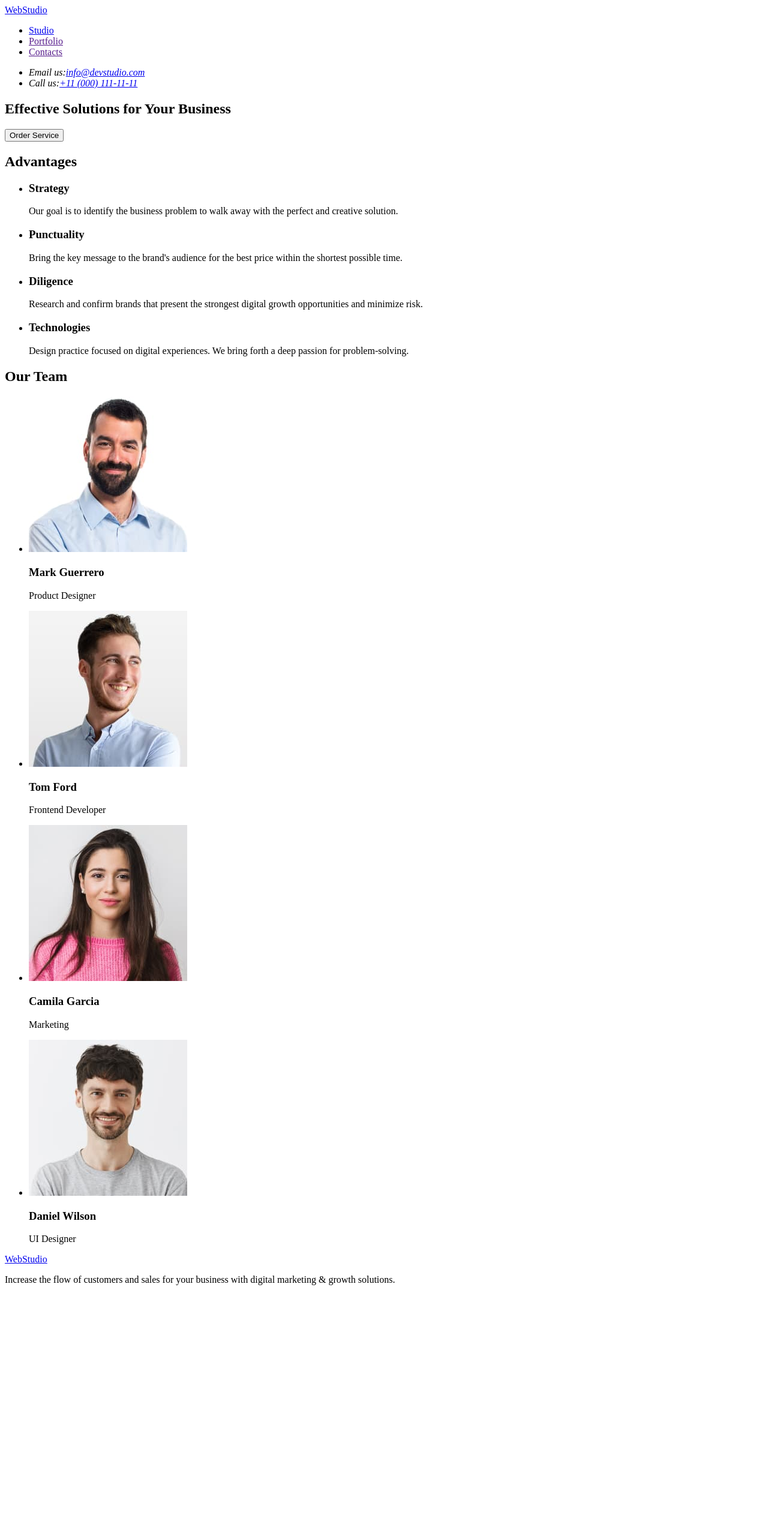
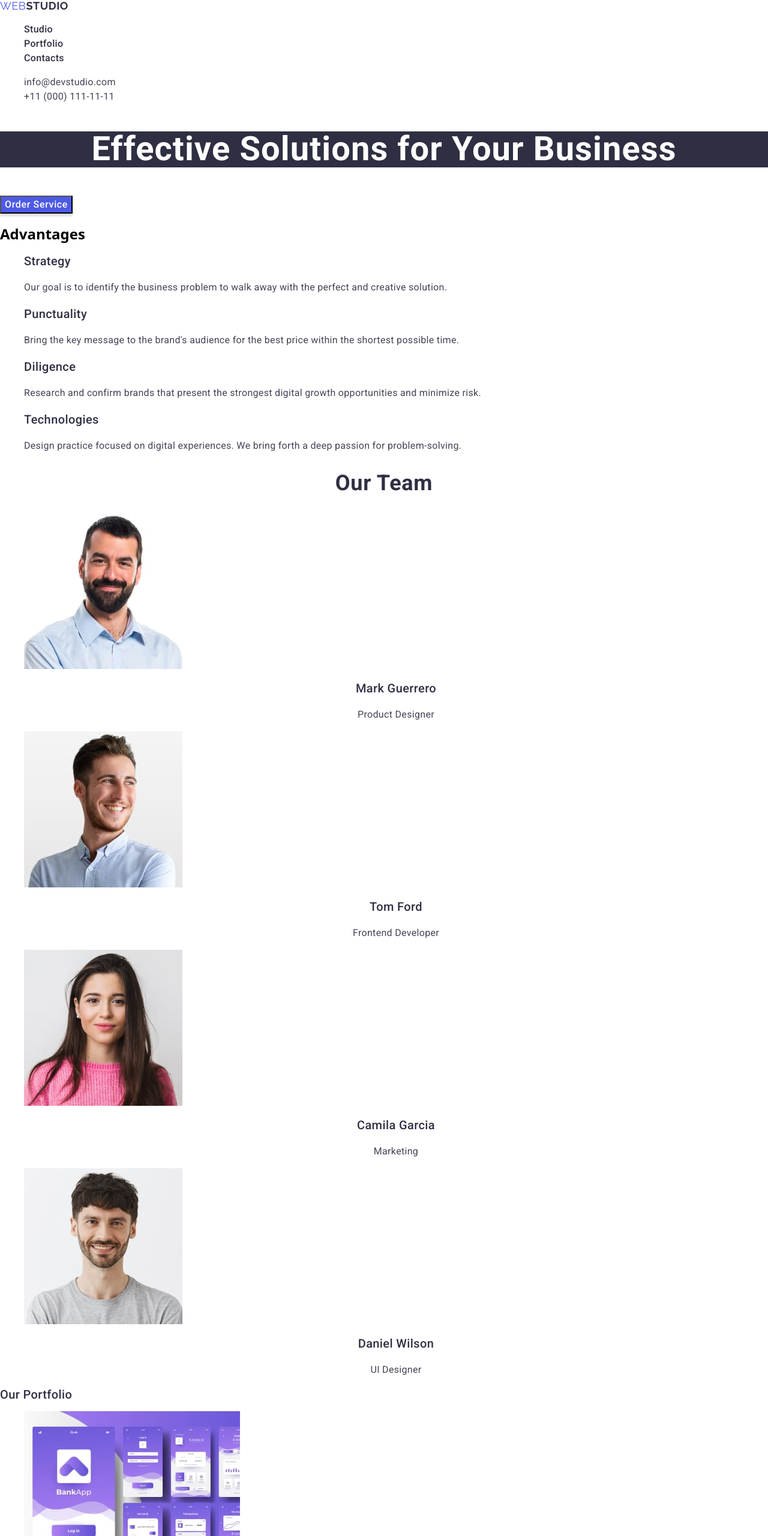
Before and after one commit to ded-danda/goit-markup-hw-01, a plain HTML site: page index.html in a window 1280 px wide. Shown: the top 2560 px of the page at 60% size. Before the commit the page ends 2158 px from the top, so only its background shows below. Drawn offline with nearby package versions, Linux system fonts and the light colour scheme.

Commit message:
first commit

```diff
--- /dev/null
+++ b/css/styles.css
@@ -0,0 +1,434 @@
+/* Top Our styles*/
+ul,
+ol {
+  list-style-type: none;
+}
+
+a {
+  text-decoration: none;
+}
+
+button {
+  cursor: pointer;
+}
+
+img {
+  display: block;
+}
+
+.body {
+  font-family: 'Roboto', sans-serif;
+  color: #111111;
+}
+/* Top Our styles*/
+
+/* Page header styles*/
+.logo {
+  font-family: 'Raleway', sans-serif;
+  font-weight: 700;
+  font-size: 18px;
+  line-height: 1.16;
+  letter-spacing: 0.03em;
+  text-transform: uppercase;
+  color: #4d5ae5;
+}
+
+.text-topcolor {
+  font-family: 'Raleway', sans-serif;
+  font-weight: 400;
+  font-size: 18px;
+  line-height: 1.16;
+  letter-spacing: 0.03em;
+  text-transform: uppercase;
+  color: #4d5ae5;
+}
+
+.text-color {
+  font-family: 'Raleway', sans-serif;
+  font-weight: 700;
+  font-size: 18px;
+  line-height: 1.16;
+  letter-spacing: 0.03em;
+  text-transform: uppercase;
+  color: #2e2f42;
+}
+
+.list-link {
+  font-family: 'Roboto', sans-serif;
+  font-weight: 500;
+  font-size: 16px;
+  line-height: 1.5;
+  letter-spacing: 0.02em;
+  color: #2e2f42;
+}
+
+.list-link:hover,
+.list-link:focus {
+  color: #404bbf;
+}
+
+.list-contact {
+  font-family: 'Roboto', sans-serif;
+  font-style: normal;
+  font-weight: 400;
+  font-size: 16px;
+  line-height: 1.5;
+  letter-spacing: 0.02em;
+  color: #434455;
+}
+
+.list-contact:hover,
+.list-contact:focus {
+  color: #404bbf;
+}
+/* Page header styles*/
+/* Page top-hero styles*/
+.main-title-text {
+  font-family: 'Roboto', sans-serif;
+  font-weight: 700;
+  font-size: 56px;
+  line-height: 1.07;
+  letter-spacing: 0.02em;
+  text-align: center;
+  color: #fff;
+  background: #2e2f42;
+}
+
+.top-button {
+  font-family: 'Roboto', sans-serif;
+  font-weight: 500;
+  font-size: 16px;
+  line-height: 1.5;
+  letter-spacing: 0.04em;
+  color: #fff;
+  box-shadow: 0 4px 4px 0 rgba(0, 0, 0, 0.15);
+  background: #4d5ae5;
+}
+
+.top-button:hover,
+.top-button:focus {
+  box-shadow: 0 4px 4px 0 rgba(0, 0, 0, 0.15);
+  background: #404bbf;
+}
+/* Page hero styles*/
+.list-strategy {
+  font-family: 'Roboto', sans-serif;
+  font-weight: 500;
+  font-size: 20px;
+  line-height: 1.2;
+  letter-spacing: 0.02em;
+  color: #2e2f42;
+}
+
+.text-strategy {
+  font-family: 'Roboto', sans-serif;
+  font-weight: 400;
+  font-size: 16px;
+  line-height: 1.5;
+  letter-spacing: 0.02em;
+  color: #434455;
+}
+
+.list-punctuality {
+  font-family: 'Roboto', sans-serif;
+  font-weight: 500;
+  font-size: 20px;
+  line-height: 1.2;
+  letter-spacing: 0.02em;
+  color: #2e2f42;
+}
+
+.text-punctuality {
+  font-family: 'Roboto', sans-serif;
+  font-weight: 400;
+  font-size: 16px;
+  line-height: 1.5;
+  letter-spacing: 0.02em;
+  color: #434455;
+}
+
+.list-diligence {
+  font-family: 'Roboto', sans-serif;
+  font-weight: 500;
+  font-size: 20px;
+  line-height: 1.2;
+  letter-spacing: 0.02em;
+  color: #2e2f42;
+}
+
+.text-diligence {
+  font-family: 'Roboto', sans-serif;
+  font-weight: 400;
+  font-size: 16px;
+  line-height: 1.5;
+  letter-spacing: 0.02em;
+  color: #434455;
+}
+
+.list-technologies {
+  font-family: 'Roboto', sans-serif;
+  font-weight: 500;
+  font-size: 20px;
+  line-height: 1.2;
+  letter-spacing: 0.02em;
+  color: #2e2f42;
+}
+
+.text-technologies {
+  font-family: 'Roboto', sans-serif;
+  font-weight: 400;
+  font-size: 16px;
+  line-height: 1.5;
+  letter-spacing: 0.02em;
+  color: #434455;
+}
+/* Page hero styles*/
+/* Page team styles*/
+.page-team {
+  font-family: 'Roboto', sans-serif;
+  font-weight: 700;
+  font-size: 36px;
+  line-height: 1.11111;
+  letter-spacing: 0.02em;
+  text-transform: capitalize;
+  text-align: center;
+  color: #2e2f42;
+}
+
+.list-mark {
+  font-family: 'Roboto', sans-serif;
+  font-weight: 500;
+  font-size: 20px;
+  line-height: 1.2;
+  letter-spacing: 0.02em;
+  text-align: center;
+  color: #2e2f42;
+}
+
+.proffesson-mark {
+  font-family: 'Roboto', sans-serif;
+  font-weight: 400;
+  font-size: 16px;
+  line-height: 1.5;
+  letter-spacing: 0.02em;
+  text-align: center;
+  color: #434455;
+}
+
+.list-tom {
+  font-family: 'Roboto', sans-serif;
+  font-weight: 500;
+  font-size: 20px;
+  line-height: 1.2;
+  letter-spacing: 0.02em;
+  text-align: center;
+  color: #2e2f42;
+}
+
+.proffesson-tom {
+  font-family: 'Roboto', sans-serif;
+  font-weight: 400;
+  font-size: 16px;
+  line-height: 1.5;
+  letter-spacing: 0.02em;
+  text-align: center;
+  color: #434455;
+}
+
+.list-camila {
+  font-family: 'Roboto', sans-serif;
+  font-weight: 500;
+  font-size: 20px;
+  line-height: 1.2;
+  letter-spacing: 0.02em;
+  text-align: center;
+  color: #2e2f42;
+}
+
+.proffesson-camila {
+  font-family: 'Roboto', sans-serif;
+  font-weight: 400;
+  font-size: 16px;
+  line-height: 1.5;
+  letter-spacing: 0.02em;
+  text-align: center;
+  color: #434455;
+}
+
+.list-daniel {
+  font-family: 'Roboto', sans-serif;
+  font-weight: 500;
+  font-size: 20px;
+  line-height: 1.2;
+  letter-spacing: 0.02em;
+  text-align: center;
+  color: #2e2f42;
+}
+
+.proffesson-daniel {
+  font-family: 'Roboto', sans-serif;
+  font-weight: 400;
+  font-size: 16px;
+  line-height: 1.5;
+  letter-spacing: 0.02em;
+  text-align: center;
+  color: #434455;
+}
+/* Page portfolio styles*/
+.page-portfolio {
+  font-family: 'Roboto', sans-serif;
+  font-weight: 500;
+  font-size: 20px;
+  line-height: 1.2;
+  letter-spacing: 0.02em;
+  color: #2e2f42;
+}
+
+.list-banking {
+  font-family: 'Roboto', sans-serif;
+  font-weight: 500;
+  font-size: 20px;
+  line-height: 1.2;
+  letter-spacing: 0.02em;
+  color: #2e2f42;
+}
+
+.text-app {
+  font-family: 'Roboto', sans-serif;
+  font-weight: 400;
+  font-size: 16px;
+  line-height: 1.5;
+  letter-spacing: 0.02em;
+  color: #434455;
+}
+
+.list-payment {
+  font-family: 'Roboto', sans-serif;
+  font-weight: 500;
+  font-size: 20px;
+  line-height: 1.2;
+  letter-spacing: 0.02em;
+  color: #2e2f42;
+}
+
+.text-marketing {
+  font-family: 'Roboto', sans-serif;
+  font-weight: 400;
+  font-size: 16px;
+  line-height: 1.5;
+  letter-spacing: 0.02em;
+  color: #434455;
+}
+
+.list-meditation {
+  font-family: 'Roboto', sans-serif;
+  font-weight: 500;
+  font-size: 20px;
+  line-height: 1.2;
+  letter-spacing: 0.02em;
+  color: #2e2f42;
+}
+
+.text-app {
+  font-family: 'Roboto', sans-serif;
+  font-weight: 400;
+  font-size: 16px;
+  line-height: 1.5;
+  letter-spacing: 0.02em;
+  color: #434455;
+}
+
+.list-service {
+  font-family: 'Roboto', sans-serif;
+  font-weight: 500;
+  font-size: 20px;
+  line-height: 1.2;
+  letter-spacing: 0.02em;
+  color: #2e2f42;
+}
+
+.text-marketing {
+  font-family: 'Roboto', sans-serif;
+  font-weight: 400;
+  font-size: 16px;
+  line-height: 1.5;
+  letter-spacing: 0.02em;
+  color: #434455;
+}
+
+.list-illustrations {
+  font-family: 'Roboto', sans-serif;
+  font-weight: 500;
+  font-size: 20px;
+  line-height: 1.2;
+  letter-spacing: 0.02em;
+  color: #2e2f42;
+}
+
+.text-design {
+  font-family: 'Roboto', sans-serif;
+  font-weight: 400;
+  font-size: 16px;
+  line-height: 1.5;
+  letter-spacing: 0.02em;
+  color: #434455;
+}
+
+.list-online {
+  font-family: 'Roboto', sans-serif;
+  font-weight: 500;
+  font-size: 20px;
+  line-height: 1.2;
+  letter-spacing: 0.02em;
+  color: #2e2f42;
+}
+
+.text-marketing {
+  font-family: 'Roboto', sans-serif;
+  font-weight: 400;
+  font-size: 16px;
+  line-height: 1.5;
+  letter-spacing: 0.02em;
+  color: #434455;
+}
+/* Page portfolio styles*/
+/* Page footer styles*/
+.logo {
+  font-family: 'Raleway', sans-serif;
+  font-weight: 700;
+  font-size: 18px;
+  line-height: 1.16;
+  letter-spacing: 0.03em;
+  text-transform: uppercase;
+  color: #4d5ae5;
+}
+
+.text-topcolor {
+  font-family: 'Raleway', sans-serif;
+  font-weight: 400;
+  font-size: 18px;
+  line-height: 1.16;
+  letter-spacing: 0.03em;
+  text-transform: uppercase;
+  color: #4d5ae5;
+}
+
+.text-color {
+  font-family: 'Raleway', sans-serif;
+  font-weight: 700;
+  font-size: 18px;
+  line-height: 1.16;
+  letter-spacing: 0.03em;
+  text-transform: uppercase;
+  color: #2e2f42;
+}
+
+.text-footer {
+  font-family: 'Roboto', sans-serif;
+  font-weight: 400;
+  font-size: 16px;
+  line-height: 1.5;
+  letter-spacing: 0.02em;
+  color: #f4f4fd;
+}
+/* Page footer styles*/
--- a/index.html
+++ b/index.html
@@ -4,66 +4,99 @@
     <meta charset="UTF-8" />
     <meta name="viewport" content="width=device-width, initial-scale=1.0" />
     <title>WEBSTUDIO</title>
+    <!-- Google fonts links-->
+    <link rel="preconnect" href="https://fonts.googleapis.com" />
+    <link rel="preconnect" href="https://fonts.gstatic.com" crossorigin />
+    <link
+      href="https://fonts.googleapis.com/css2?family=Raleway:ital,wght@0,100..900;1,100..900&family=Roboto:ital,wght@0,100;0,300;0,400;0,500;0,700;0,900;1,100;1,300;1,400;1,500;1,700;1,900&display=swap"
+      rel="stylesheet"
+    />
+    <!-- Modern Normaliza link -->
+    <link
+      rel="stylesheet"
+      href="https://cdnjs.cloudflare.com/ajax/libs/modern-normalize/2.0.0/modern-normalize.min.css"
+    />
+    <!-- Only styles link -->
+    <link rel="stylesheet" href="./css/styles.css" />
   </head>
+
   <body>
-    <header>
-      <nav>
-        <a href="./index.html">WebStudio</a>
-        <ul>
-          <li><a href="./index.html">Studio</a></li>
-          <li><a href="">Portfolio</a></li>
-          <li><a href="">Contacts</a></li>
+    <header class="top-header">
+      <nav class="top-nav">
+        <a class="logo" href="./index.html"
+          ><span class="text-topcolor">Web</span
+          ><span class="text-color">Studio</span></a
+        >
+        <ul class="list">
+          <li class="list-item">
+            <a class="list-link" href="./index.html">Studio</a>
+          </li>
+          <li class="list-item">
+            <a class="list-link" href="">Portfolio</a>
+          </li>
+          <li class="list-item">
+            <a class="list-link" href="">Contacts</a>
+          </li>
         </ul>
       </nav>
       <address>
         <ul>
           <li>
-            Email us:<a href="mailto:info@devstudio.com">info@devstudio.com</a>
+            <a class="list-contact" href="mailto:info@devstudio.com"
+              >info@devstudio.com</a
+            >
           </li>
-          <li>Call us:<a href="tel:+110001111111">+11 (000) 111-11-11</a></li>
+          <li>
+            <a class="list-contact" href="tel:+110001111111"
+              >+11 (000) 111-11-11</a
+            >
+          </li>
         </ul>
       </address>
     </header>
+    <!-- Main styles link -->
     <main>
-      <section>
-        <h1>Effective Solutions for Your Business</h1>
-        <button type="button">Order Service</button>
+      <section class="top-hero">
+        <h1 class="main-title-text">Effective Solutions for Your Business</h1>
+        <button class="top-button" type="button">Order Service</button>
       </section>
-      <section>
-        <h2>Advantages</h2>
+      <!-- Hero -->
+      <section class="hero">
+        <h2 class="page-advantages">Advantages</h2>
         <ul>
           <li>
-            <h3>Strategy</h3>
-            <p>
+            <h3 class="list-strategy">Strategy</h3>
+            <p class="text-strategy">
               Our goal is to identify the business problem to walk away with the
               perfect and creative solution.
             </p>
           </li>
           <li>
-            <h3>Punctuality</h3>
-            <p>
+            <h3 class="list-punctuality">Punctuality</h3>
+            <p class="text-punctuality">
               Bring the key message to the brand's audience for the best price
               within the shortest possible time.
             </p>
           </li>
           <li>
-            <h3>Diligence</h3>
-            <p>
+            <h3 class="list-diligence">Diligence</h3>
+            <p class="text-diligence">
               Research and confirm brands that present the strongest digital
               growth opportunities and minimize risk.
             </p>
           </li>
           <li>
-            <h3>Technologies</h3>
-            <p>
+            <h3 class="list-technologies">Technologies</h3>
+            <p class="text-technologies">
               Design practice focused on digital experiences. We bring forth a
               deep passion for problem-solving.
             </p>
           </li>
         </ul>
       </section>
-      <section>
-        <h2>Our Team</h2>
+      <!-- Team -->
+      <section class="team">
+        <h2 class="page-team">Our Team</h2>
         <ul>
           <li>
             <img
@@ -72,8 +105,8 @@
               width="264"
               height="260"
             />
-            <h3>Mark Guerrero</h3>
-            <p>Product Designer</p>
+            <h3 class="list-mark">Mark Guerrero</h3>
+            <p class="proffesson-mark">Product Designer</p>
           </li>
           <li>
             <img
@@ -82,8 +115,8 @@
               width="264"
               height="260"
             />
-            <h3>Tom Ford</h3>
-            <p>Frontend Developer</p>
+            <h3 class="list-tom">Tom Ford</h3>
+            <p class="proffesson-tom">Frontend Developer</p>
           </li>
           <li>
             <img
@@ -92,8 +125,8 @@
               width="264"
               height="260"
             />
-            <h3>Camila Garcia</h3>
-            <p>Marketing</p>
+            <h3 class="list-camila">Camila Garcia</h3>
+            <p class="proffesson-camila">Marketing</p>
           </li>
           <li>
             <img
@@ -102,15 +135,85 @@
               width="264"
               height="260"
             />
-            <h3>Daniel Wilson</h3>
-            <p>UI Designer</p>
+            <h3 class="list-daniel">Daniel Wilson</h3>
+            <p class="proffesson-daniel">UI Designer</p>
+          </li>
+        </ul>
+      </section>
+      <!-- Portfolio -->
+      <section class="portfolio">
+        <h2 class="page-portfolio">Our Portfolio</h2>
+        <ul>
+          <li>
+            <img
+              src="./images/our_portfolio/banking_app.jpg"
+              alt="Banking App"
+              width="360"
+              height="300"
+            />
+            <h3 class="list-banking">Banking App</h3>
+            <p class="text-app">App</p>
+          </li>
+          <li>
+            <img
+              src="./images/our_portfolio/cashless_payment.jpg"
+              alt="Cashless Payment"
+              width="360"
+              height="300"
+            />
+            <h3 class="list-payment">Cashless Payment</h3>
+            <p class="text-marketing">Marketing</p>
+          </li>
+          <li>
+            <img
+              src="./images/our_portfolio/meditation_app.jpg"
+              alt="Meditation App"
+              width="360"
+              height="300"
+            />
+            <h3 class="list-meditation">Meditation App</h3>
+            <p class="text-app">App</p>
+          </li>
+          <li>
+            <img
+              src="./images/our_portfolio/taxi_service.jpg"
+              alt="Taxi Service"
+              width="360"
+              height="300"
+            />
+            <h3 class="list-service">Taxi Service</h3>
+            <p class="text-marketing">Marketing</p>
+          </li>
+          <li>
+            <img
+              src="./images/our_portfolio/screen_illustrations.jpg"
+              alt="Screen Illustrations"
+              width="360"
+              height="300"
+            />
+            <h3 class="list-illustrations">Screen Illustrations</h3>
+            <p class="text-design">Design</p>
+          </li>
+          <li>
+            <img
+              src="./images/our_portfolio/online_courses.jpg"
+              alt="Online Courses"
+              width="360"
+              height="300"
+            />
+            <h3 class="list-online">Online Courses</h3>
+            <p class="text-marketing">Marketing</p>
           </li>
         </ul>
       </section>
     </main>
-    <footer>
-      <a href="./index.html">WebStudio</a>
-      <p>
+    <!-- Footer -->
+    <footer class="page-footer">
+      <a class="logo" href="./index.html"
+        ><span class="text-topcolor">Web</span
+        ><span class="text-color">Studio</span></a
+      >
+      <p class="text-footer">
         Increase the flow of customers and sales for your business with digital
         marketing & growth solutions.
       </p>
```
Also changed, not shown: images/our_portfolio/banking_app.jpg (added), images/our_portfolio/cashless_payment.jpg (added), images/our_portfolio/meditation_app.jpg (added), images/our_portfolio/online_courses.jpg (added), images/our_portfolio/screen_illustrations.jpg (added), images/our_portfolio/taxi_service.jpg (added), portfolio.html (added), 1 other file.
